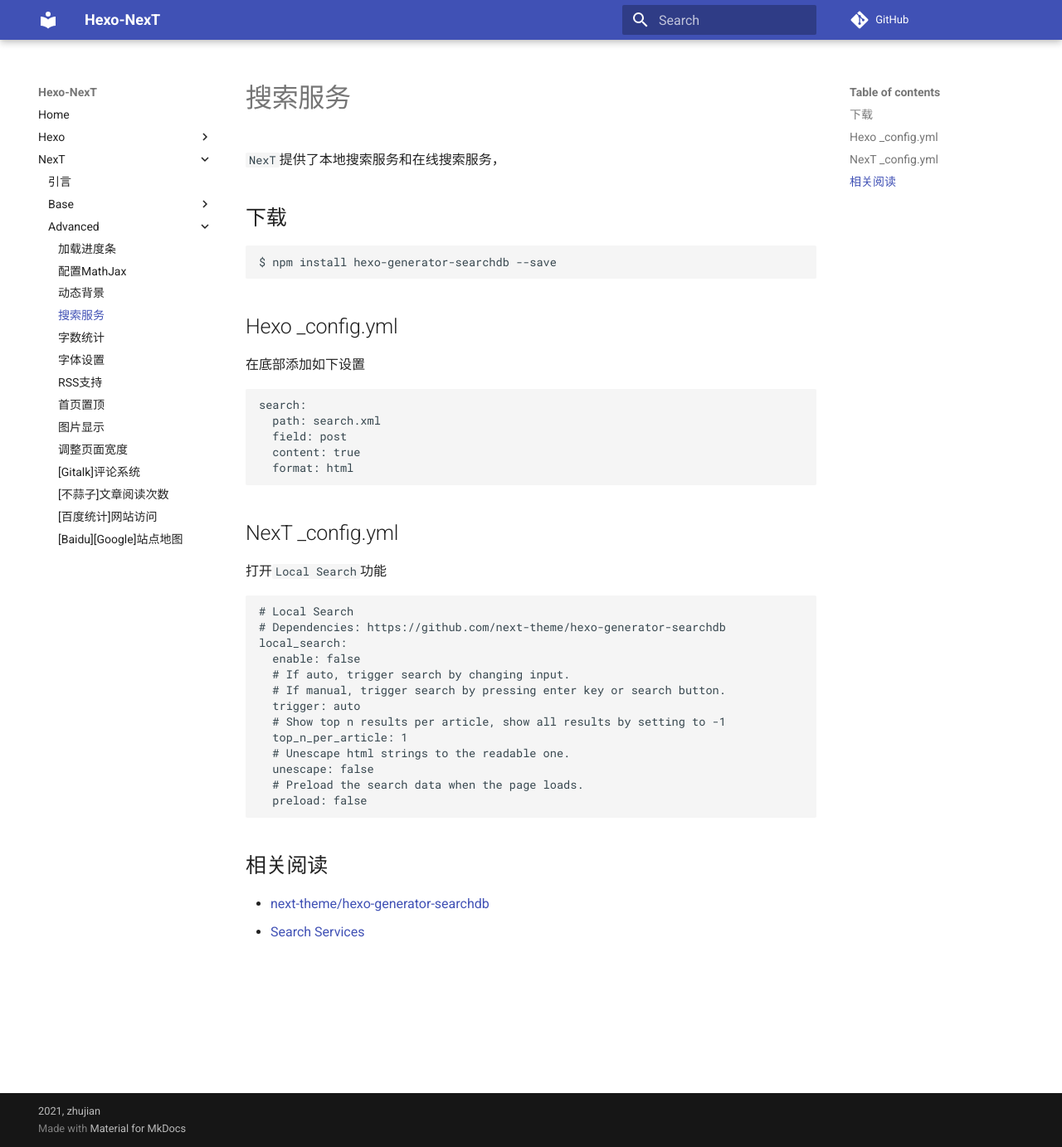
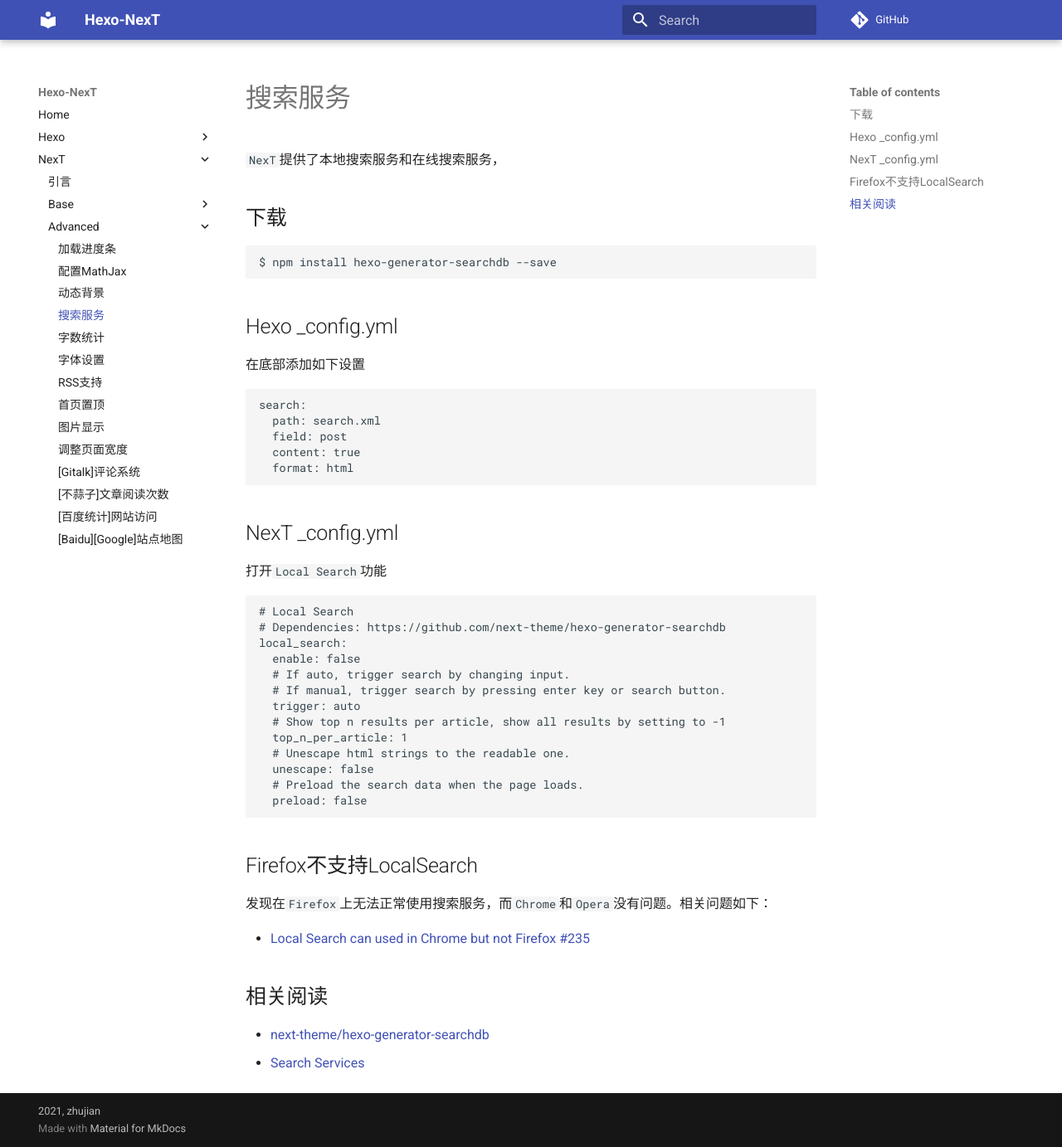
Before and after one commit to ZJDoc/Hexo-NexT, an MkDocs documentation site: the page built from docs/next/advanced/搜索服务.md, in a window 1280 px wide and 1383 px high. Shown: the whole window at 83% size. Built offline with MkDocs 1.6.1 and Material for MkDocs 9.7.7, drawn with Linux system fonts in a browser that asks for light colours; comment, search, counter and statistics services are not loaded.

Commit message:
docs(搜索服务): 添加Firefox无法使用issue

````diff
--- a/docs/next/advanced/搜索服务.md
+++ b/docs/next/advanced/搜索服务.md
@@ -41,6 +41,12 @@ local_search:
   preload: false
 ```
 
+## Firefox不支持LocalSearch
+
+发现在`Firefox`上无法正常使用搜索服务，而`Chrome`和`Opera`没有问题。相关问题如下：
+
+* [Local Search can used in Chrome but not Firefox #235](https://github.com/next-theme/hexo-theme-next/issues/235)
+
 ## 相关阅读
 
 * [next-theme/hexo-generator-searchdb](https://github.com/next-theme/hexo-generator-searchdb)
````
